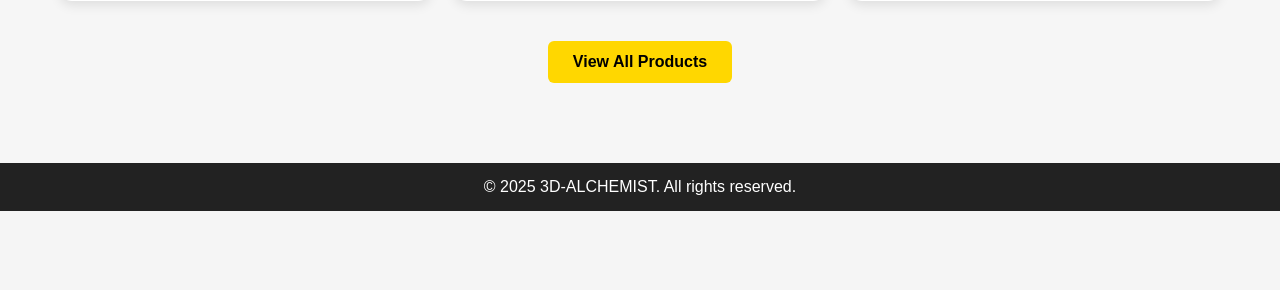
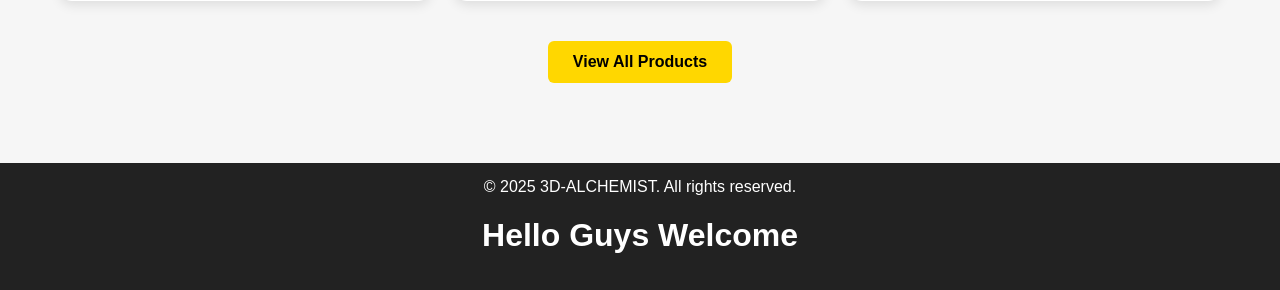
Before and after one commit to Jamal-2000/toy-store, a Flask app: page / in a window 1280 px wide. Shown: the part 1314-1604 px from the top of the page. Before the commit the page ends 1525 px from the top, so only its background shows below. Run offline with Flask 3, Linux system fonts and the light colour scheme.

Commit message:
Add h1 line

```diff
--- a/templates/index.html
+++ b/templates/index.html
@@ -47,6 +47,7 @@
 
   <div class="footer">
     © 2025 3D-ALCHEMIST. All rights reserved.
+    <h1>Hello Guys Welcome</h1>
   </div>
 </body>
 </html>
```
